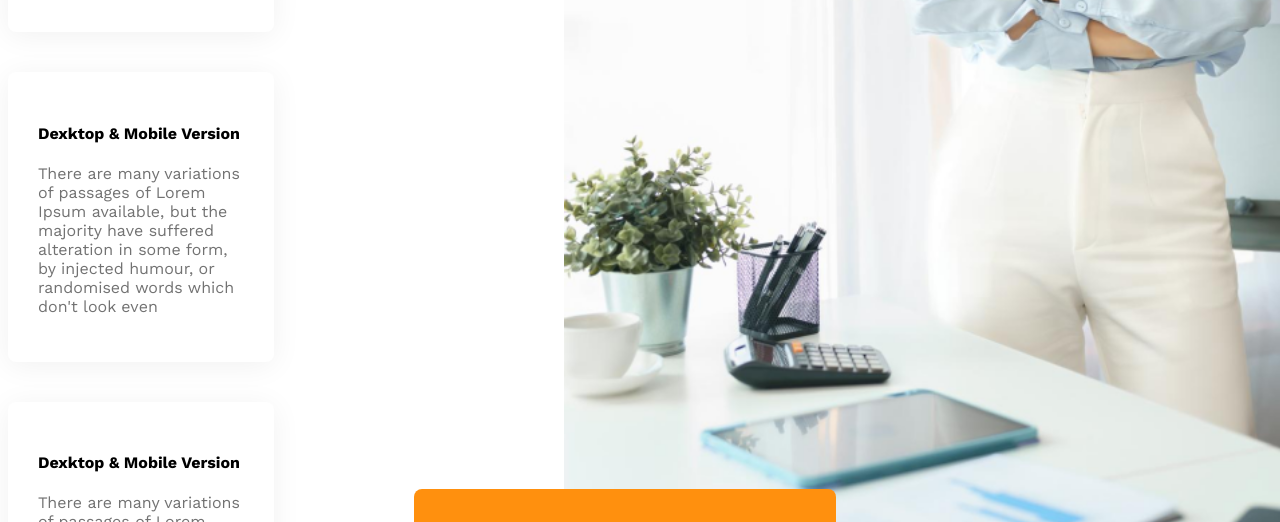
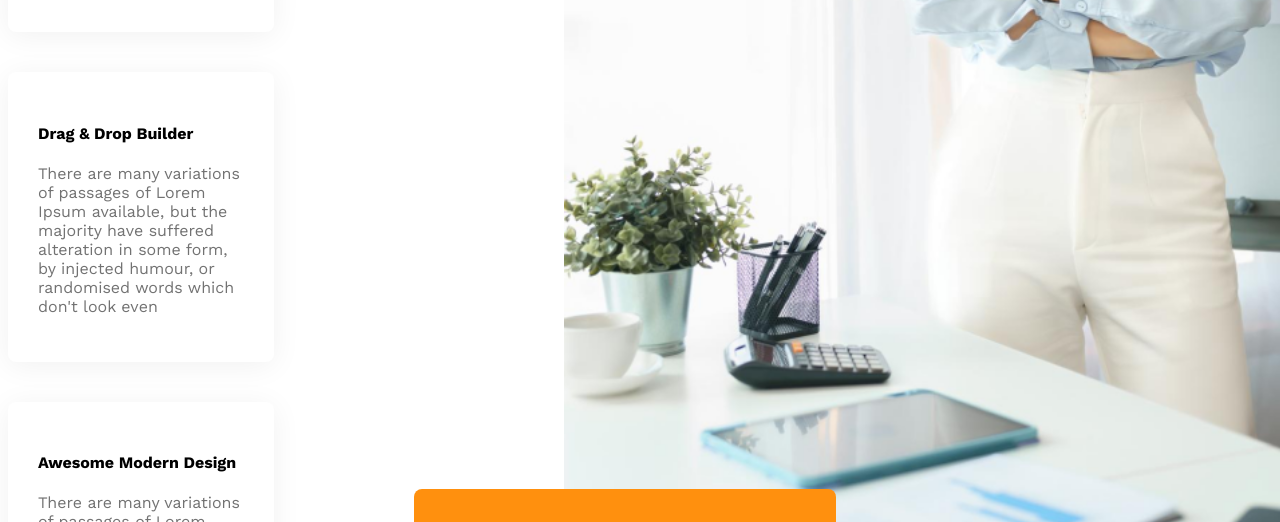
Before and after one commit to developerMubarok/g3-architects, a plain HTML site: page architect.html in a window 1280 px wide. Shown: the part 2660-3182 px from the top of the page. Drawn offline with nearby package versions, Linux system fonts and the light colour scheme.

Commit message:
few codes update

```diff
--- a/architect.html
+++ b/architect.html
@@ -53,11 +53,11 @@
                 <p class="text-light-gray">There are many variations of passages of Lorem Ipsum available, but the majority have suffered alteration in some form, by injected humour, or randomised words which don't look even</p>
             </div>
             <div class="card">
-                <h4>Dexktop & Mobile Version</h4>
+                <h4>Drag & Drop Builder</h4>
                 <p class="text-light-gray">There are many variations of passages of Lorem Ipsum available, but the majority have suffered alteration in some form, by injected humour, or randomised words which don't look even</p>
             </div>
             <div class="card">
-                <h4>Dexktop & Mobile Version</h4>
+                <h4>Awesome Modern Design</h4>
                 <p class="text-light-gray">There are many variations of passages of Lorem Ipsum available, but the majority have suffered alteration in some form, by injected humour, or randomised words which don't look even</p>
             </div>
           </div>
```
